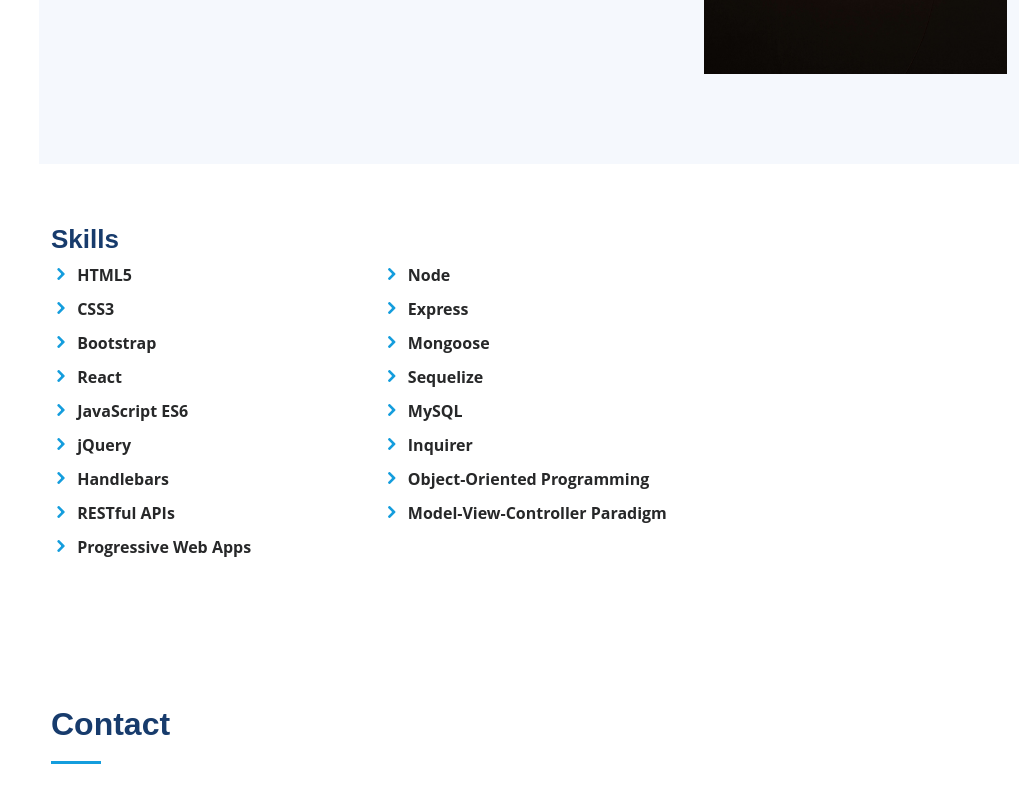
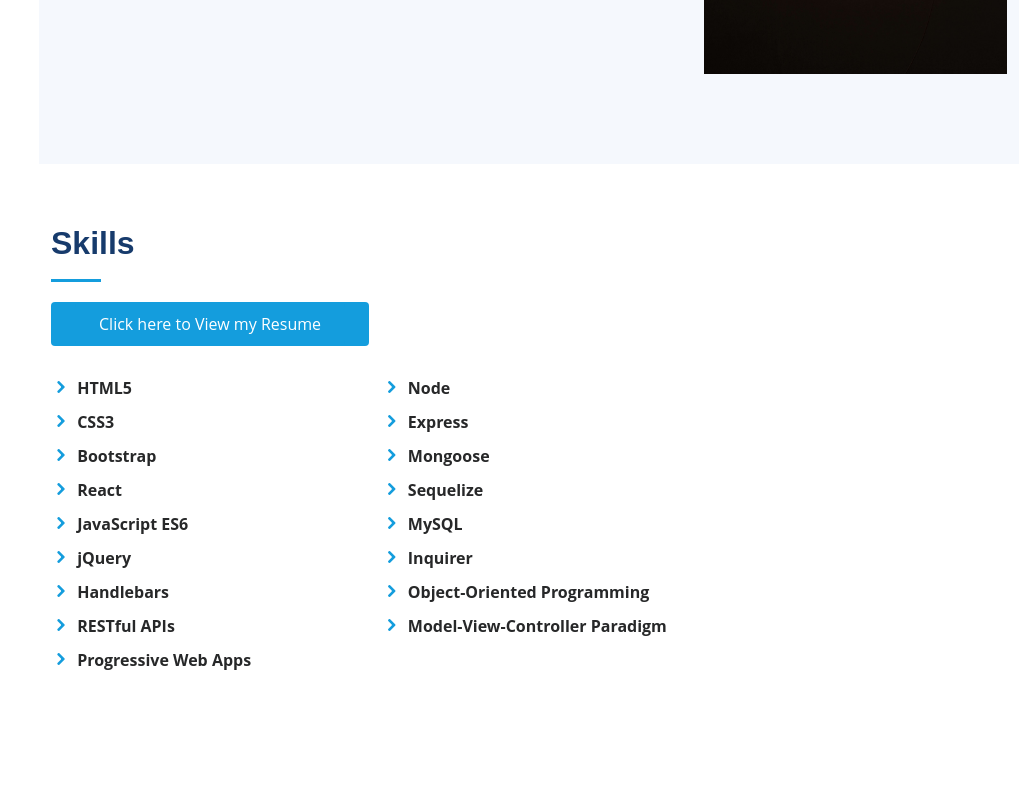
Before and after one commit to JoshCarter8400/josh-carter-portfolio, a React (Create React App) app: page / in a window 1280 px wide. Shown: the part 2000-2788 px from the top of the page, without its empty margins (261-1280 px from the left). Built offline with nearby package versions, Linux system fonts and the light colour scheme; some icons are missing.

Commit message:
added resume button

```diff
--- a/src/App.js
+++ b/src/App.js
@@ -1,4 +1,4 @@
-import React from "react";
+import React, { useState } from "react";
 import "./App.css";
 import Nav from "./components/Nav";
 import About from "./components/About";
@@ -8,15 +8,17 @@
 import Resume from "./components/Resume";
 
 function App() {
+  const [itemSelected, setItemSelected] = useState(false);
   return (
     <div>
-      <Nav />
-
-      <About />
-      <Portfolio />
-      <Resume />
-      <Contact />
+      <Nav itemSelected={itemSelected} setItemSelected={setItemSelected}></Nav>
       <Footer />
+      <main>
+        <About />
+        <Portfolio />
+        <Resume />
+        <Contact />
+      </main>
     </div>
   );
 }
--- a/src/components/Contact/index.js
+++ b/src/components/Contact/index.js
@@ -45,7 +45,7 @@
             <h2>Contact</h2>
             <p>
               Please feel free to contact me with any questions that you may
-              have I am here to be helpful any way I can. Look forward to
+              have I am here to be helpful any way I can. I Look forward to
               working with you!
             </p>
           </div>
@@ -86,7 +86,7 @@
                       type="text"
                       name="name"
                       defaultValue={name}
-                      onChange={handleChange}
+                      onBlur={handleChange}
                       className="form-control"
                       id="name"
                     />
@@ -98,7 +98,7 @@
                       type="email"
                       name="email"
                       defaultValue={email}
-                      onChange={handleChange}
+                      onBlur={handleChange}
                       className="form-control"
                       id="email"
                     />
@@ -111,7 +111,7 @@
                     type="text"
                     name="subject"
                     defaultValue={subject}
-                    onChange={handleChange}
+                    onBlur={handleChange}
                     className="form-control"
                     id="subject"
                   />
@@ -123,18 +123,15 @@
                     className="form-control"
                     name="message"
                     defaultValue={message}
-                    onChange={handleChange}
+                    onBlur={handleChange}
                     rows="10"
                   ></textarea>
-                  <div className="validate"></div>
                 </div>
-                <div className="mb-3">
-                  <div className="loading">Loading</div>
-                  <div className="error-message"></div>
-                  <div className="sent-message">
-                    Your message has been sent. Thank you!
+                {errorMessage && (
+                  <div>
+                    <p className="error-text">{errorMessage}</p>
                   </div>
-                </div>
+                )}
                 <div className="text-center">
                   <button type="submit">Send Message</button>
                 </div>
--- a/src/components/Nav/index.js
+++ b/src/components/Nav/index.js
@@ -1,18 +1,18 @@
 import React from "react";
 import profilePic from "../../assets/img/correct-profile.jpg";
 
-function Nav() {
+function Nav(props) {
   // const categories = [
   //   {
   //     name: "About",
   //     description: "Short description of myself",
   //   },
   //   { name: "Portfolio", description: "Collection of my projects" },
-  //   { name: "Contact", description: "How to Contact me" },
   //   {
   //     name: "Resume",
   //     description: "List of qualifications",
   //   },
+  //   { name: "Contact", description: "How to Contact me" },
   // ];
 
   // function categorySelected(name) {
@@ -51,6 +51,7 @@
                 <i className="bx bx-user"></i> <span>About</span>
               </a>
             </li>
+
             <li>
               <a
                 href="https://docs.google.com/document/d/1Zdfno3WPaAxMlCr3YHMfI6Ujbsb5wWgV2dehVFzh2hI/edit?usp=sharing"
@@ -59,6 +60,7 @@
                 <i className="bx bx-file-blank"></i> <span>Resume</span>
               </a>
             </li>
+
             <li>
               <a href="#portfolio">
                 <i className="bx bx-book-content"></i> Portfolio
--- a/src/components/Resume/index.js
+++ b/src/components/Resume/index.js
@@ -6,8 +6,18 @@
       <section id="about" className="about">
         <div className="container">
           <div className="col-lg-8 pt-4 pt-lg-0 content" data-aos="fade-left">
-            <div className=" about content">
-              <h3>Skills</h3>
+            <div className="section-title about content">
+              <h2>Skills</h2>
+              <button className="about content resume-btn">
+                <a
+                  href="https://docs.google.com/document/d/1Zdfno3WPaAxMlCr3YHMfI6Ujbsb5wWgV2dehVFzh2hI/edit?usp=sharing"
+                  target="blank"
+                >
+                  <span className="resume-btn">
+                    Click here to View my Resume
+                  </span>
+                </a>
+              </button>
             </div>
             <div className="row">
               <div className="col-lg-6">
--- a/src/index.css
+++ b/src/index.css
@@ -428,6 +428,15 @@
   height: 10px;
   transition: 0.9s;
   background-color: #149ddd;
+}
+
+.resume-btn {
+  background: #149ddd;
+  border: 0;
+  padding: 10px 24px;
+  color: #fff;
+  transition: 0.4s;
+  border-radius: 4px;
 }
 
 /*--------------------------------------------------------------
@@ -916,6 +925,11 @@
   background: #37b3ed;
 }
 
+.error-text {
+  font-family: "Open Sans", sans-serif;
+  color: #272829;
+}
+
 @-webkit-keyframes animate-loading {
   0% {
     transform: rotate(0deg);
```
Also changed, not shown: 1 other file (tests, documents, lock files or other folders).
